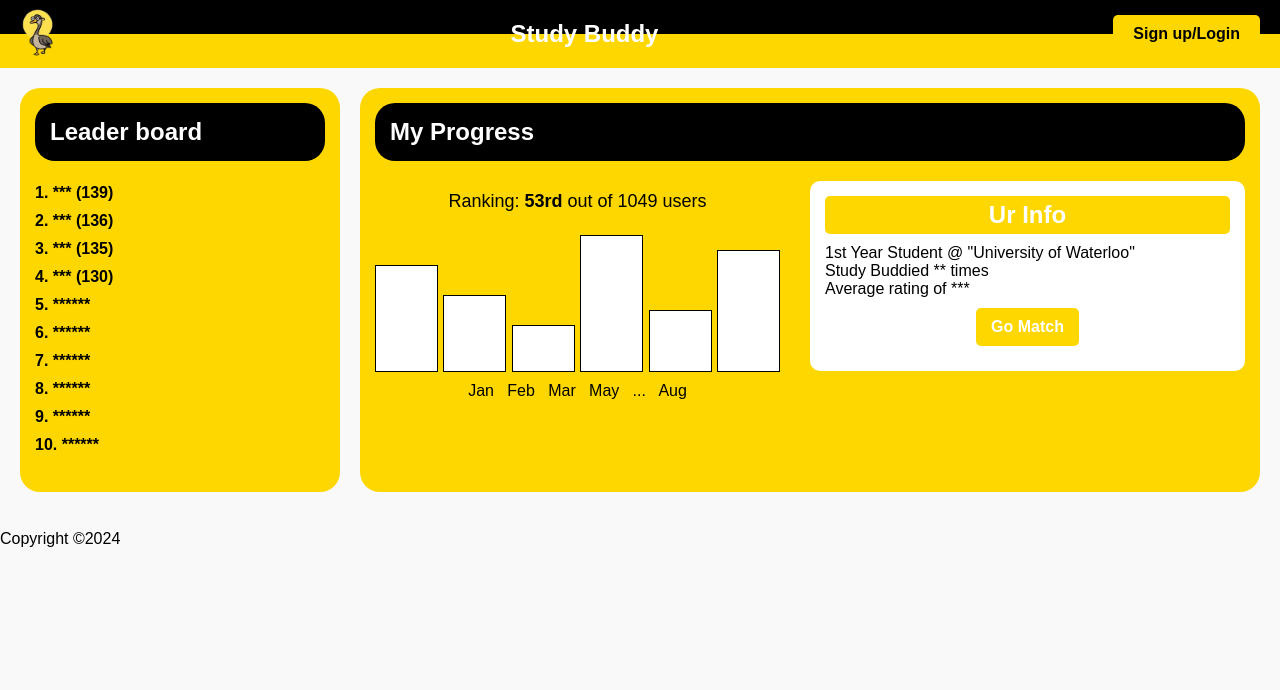
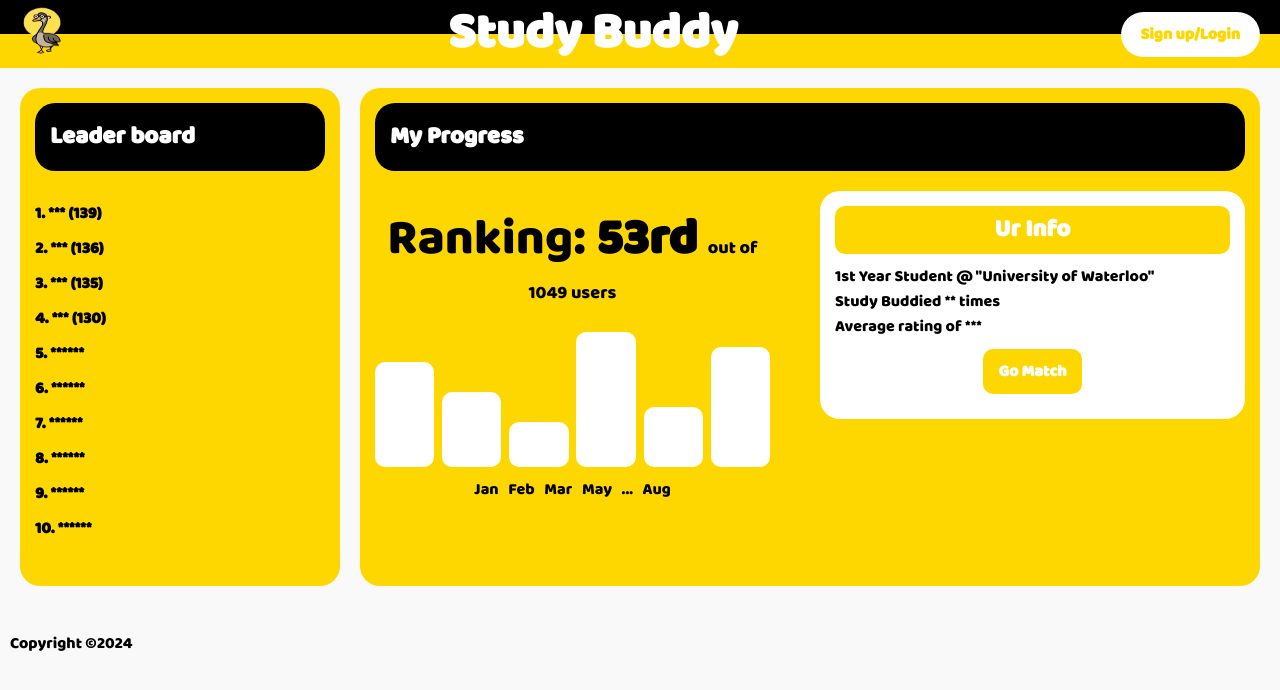
Before and after one commit to Padasdaf/Study-Buddy, a Django app: page / in a window 1280 px wide. Shown: the top 690 px of the page. Run offline with Django 4.2, Linux system fonts and the light colour scheme.

Commit message:
more frontend updates

```diff
--- a/backend/studbud/homepage/static/css/homepage.css
+++ b/backend/studbud/homepage/static/css/homepage.css
@@ -1,7 +1,19 @@
+@font-face {
+    font-family: 'newfont';
+    src: url('/static/fonts/Baloo-Regular.ttf') format('truetype');
+    font-weight: normal;
+    font-style: normal;
+}
+
+img {
+    width: 45px;
+    height: 100%;
+}
+
 body {
     margin: 0;
-    font-family: Arial, sans-serif;
     background-color: #f9f9f9;
+    font-family: newfont;
 }
 
 h1, h2 {
@@ -17,7 +29,6 @@ h1, h2 {
     color: white;
     padding: 10px 20px; /* Yellow border */
     height:3rem;
-    text-align: left;
     z-index:-1;
 }
 
@@ -26,23 +37,25 @@ h1, h2 {
 }
 
 .title {
-    font-size: 24px;
+    font-size: 50px;
     font-weight: bold;
 }
 
 .sign-up-button {
-    background-color: #FFD700; /* Yellow button */
-    color: black;
+    background-color: white; /* Yellow button */
+    color: #FFD700;
     border: none;
     padding: 10px 20px;
     font-size: 16px;
     font-weight: bold;
     cursor: pointer;
-    border-radius: 5px;
+    border-radius: 30px;
+    font-family: newfont;
 }
 
 .sign-up-button:hover {
     background-color: #FFC107; /* Slightly darker yellow on hover */
+    color: white;
 }
 
 .main-container {
@@ -114,6 +127,10 @@ h1, h2 {
     flex: 1;
 }
 
+.rank {
+font-size: 50px;
+}
+
 .ranking {
     font-size: 18px;
     margin: 10px 0;
@@ -130,7 +147,7 @@ h1, h2 {
 .bar {
     width: 15%;
     background-color: white;
-    border: 1px solid black;
+    border-radius:10px;
 }
 
 .months {
@@ -142,9 +159,10 @@ h1, h2 {
     flex: 1;
     background-color: #FFF;
     padding: 15px;
-    border-radius: 10px;
+    border-radius: 20px;
     text-align: left;
-    margin-left:30px;
+    width: 50px;
+    margin-left:50px;
 }
 
 .user-info h2 {
@@ -152,7 +170,7 @@ h1, h2 {
     color: white;
     padding: 5px;
     text-align: center;
-    border-radius: 5px;
+    border-radius: 10px;
 }
 
 .user-info ul {
@@ -166,10 +184,19 @@ h1, h2 {
     color: white;
     padding: 10px 15px;
     border: none;
-    border-radius: 5px;
+    border-radius: 10px;
     cursor: pointer;
     font-size: 16px;
     font-weight: bold;
     display: block;
     margin: 10px auto;
+    font-family: newfont;
 }
+
+footer {
+    margin-left: 10px;
+}
+
+.buttons {
+    display:inline-block
+}
--- a/backend/studbud/homepage/templates/studbud/homepage.html
+++ b/backend/studbud/homepage/templates/studbud/homepage.html
@@ -49,7 +49,11 @@
             <div class="progress-container">
                 <!-- Graph and Ranking -->
                 <div class="chart-section">
-                    <p class="ranking">Ranking: <strong>53rd</strong> out of 1049 users</p>
+                    <p class="ranking">
+                        <span class = "rank">
+                            Ranking:  <strong>53rd</strong>
+                        </span> out of 1049 users
+                    </p>
                     <div class="chart">
                         <div class="bar" style="height: 70%;"></div>
                         <div class="bar" style="height: 50%;"></div>
@@ -70,7 +74,11 @@
                         <li>Average rating of ***</li>
                     </ul>
                     <button class="go-match-button">Go Match</button>
+
+
                 </div>
+
+
             </div>
         </section>
     </main>
```
Also changed, not shown: backend/studbud/homepage/static/fonts/Baloo-Regular.ttf (added).
